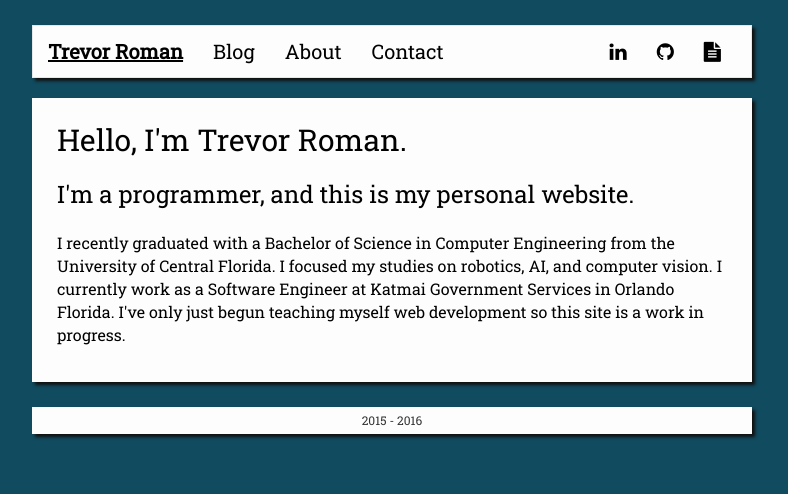
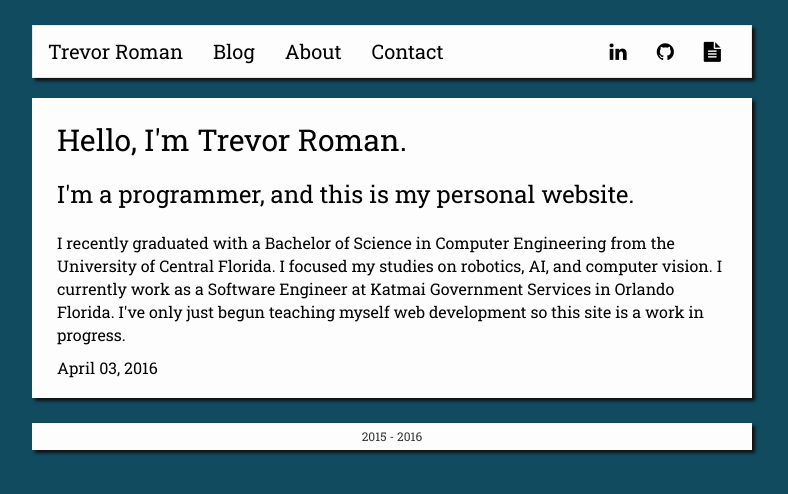
Before and after one commit to siketh/TRBlog, a Flask app: page /about in a window 1280 px wide. Shown: the top 494 px of the page, without its empty margins (248-1036 px from the left). Run offline with Flask 2, Linux system fonts and the light colour scheme; data comes from the database, SQL or seed files in the repository; both versions use the stored data as it was after the commit; some libraries are stand-ins or nearby versions.

Commit message:
Added date and repo url to post template

```diff
--- a/app/static/css/style.css
+++ b/app/static/css/style.css
@@ -26,8 +26,6 @@ body {
 .navbar-brand:hover {
   color: #000000 !important;
   float: left;
-  font-weight: bold;
-  text-decoration: underline;
   font-size: 20px;
 }
 
@@ -68,6 +66,22 @@ body {
   color: #000000;
 }
 
+.post-date span {
+  color: #000000;
+  font-size: 16px;
+  float: left;
+}
+
+.post-repo a {
+  color: #000000;
+  font-size: 16px;
+  float: right;
+}
+
+.post-info {
+  height: 16px;
+}
+
 .footer {
   text-align: center;
   background-color: #fdfdfd;
--- a/app/static/js/tr.js
+++ b/app/static/js/tr.js
@@ -1,4 +1,4 @@
 
 $(window).load(function() {
-	//$('.post-body').hide();
+	$('.post-body').hide();
 });
--- a/app/templates/post.html
+++ b/app/templates/post.html
@@ -27,6 +27,22 @@
 		<p>Error: No content is available, please report this to the site admin: trevor@trevorroman.com</p>
 		{% endif %}
 	</div>
+
+	<div id="post-info-{{loop.index}}" class="post-info">
+		<div id="post-date-{{loop.index}}" class="post-date">
+			{% if post.updated %}
+			<span>{{post.updated.strftime("%B %d, %Y")}}</span>
+			{% else %}
+			<p>Error: No Date</p>
+			{% endif %}
+		</div>
+
+		<div id="post-repo-{{loop.index}}" class="post-repo">
+			{% if post.repo_url %}
+			<a href="{{post.repo_url}}" target="_blank"><i class="fa fa-code-fork"></i></a>
+			{% endif %}
+		</div>
+	</div>
 </div>
 {% endfor %}
 
```
Also changed, not shown: app.db.
